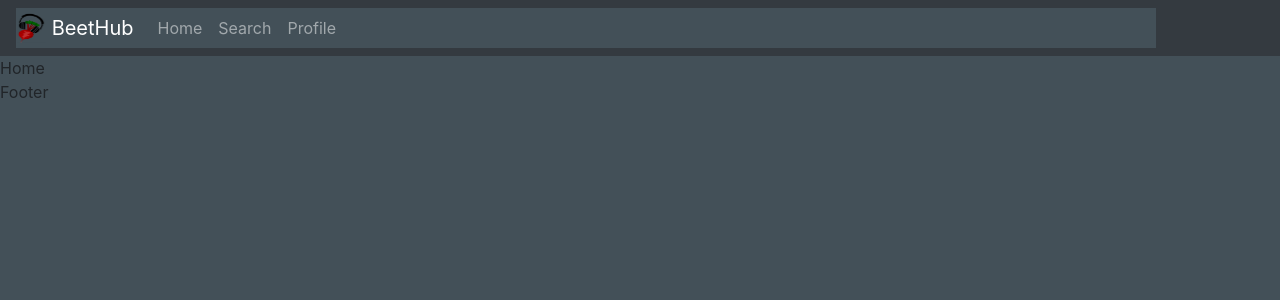
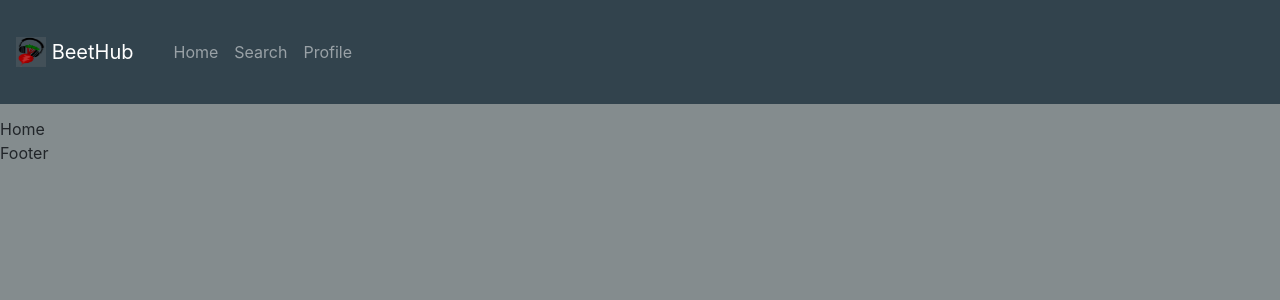
Before and after one commit to heatherviolet/beat-hub, a React (Create React App) app in the folder client/: page / in a window 1280 px wide. Shown: the top 300 px of the page. Built offline with nearby package versions, Linux system fonts and the light colour scheme.

Commit message:
adding styling adjustments to nav bar and body

```diff
--- a/client/src/App.js
+++ b/client/src/App.js
@@ -41,7 +41,7 @@ function App() {
     <ApolloProvider client={client}>
       <Router>
         <div className="App">
-          <header className="App-header d-flex align-items-start justify-content-start">
+          <header className="d-flex align-items-start justify-content-start">
             <Nav />
           </header>
           <Switch>
--- a/client/src/components/Nav.js
+++ b/client/src/components/Nav.js
@@ -12,13 +12,12 @@ export default function Navigate() {
 
   return (
     <Navbar
-      bg="dark"
       variant="dark"
-      className="d-flex w-100 justify-content-start"
+      className="d-flex w-100 justify-content-center py-0"
       id="navbar"
     >
-      <Container className="d-flex justify-content-start mx-0">
-        <Navbar.Brand as={Link} to="/">
+      <Container className="navContainer d-flex justify-content-start">
+        <Navbar.Brand as={Link} to="/" className="px-3">
           <img
             alt=""
             src={logo}
--- a/client/src/index.css
+++ b/client/src/index.css
@@ -1,14 +1,10 @@
 :root {
   --react-bg-color: #282c34;
-  --main-bg-color: #848C8E;
-  --secondary-bg-color: #435058;
+  --main-bg-color: #32434d;
+  --secondary-bg-color: #848C8E;
   --tertiary-bg-color: #BFB7B6;
   --cream-color: #F1F2EE;
   --accent-color: #DCF763;
-}
-
-* {
-  background-color: var(--secondary-bg-color);
 }
 
 .spacing-w-1 {
@@ -40,12 +36,16 @@
   padding: 0.2vh 2vw;
 }
 
-nav {
-  width: 100vw;
+.navContainer {
+  background-color: var(--main-bg-color);
+  min-width: 100vw;
+  padding: 2rem 5rem;
+  margin: 0 0 0.8rem 0;
 }
 
 body {
   margin: 0;
+  background-color: var(--secondary-bg-color);
   font-family: -apple-system, BlinkMacSystemFont, 'Segoe UI', 'Roboto', 'Oxygen',
     'Ubuntu', 'Cantarell', 'Fira Sans', 'Droid Sans', 'Helvetica Neue',
     sans-serif;
```
